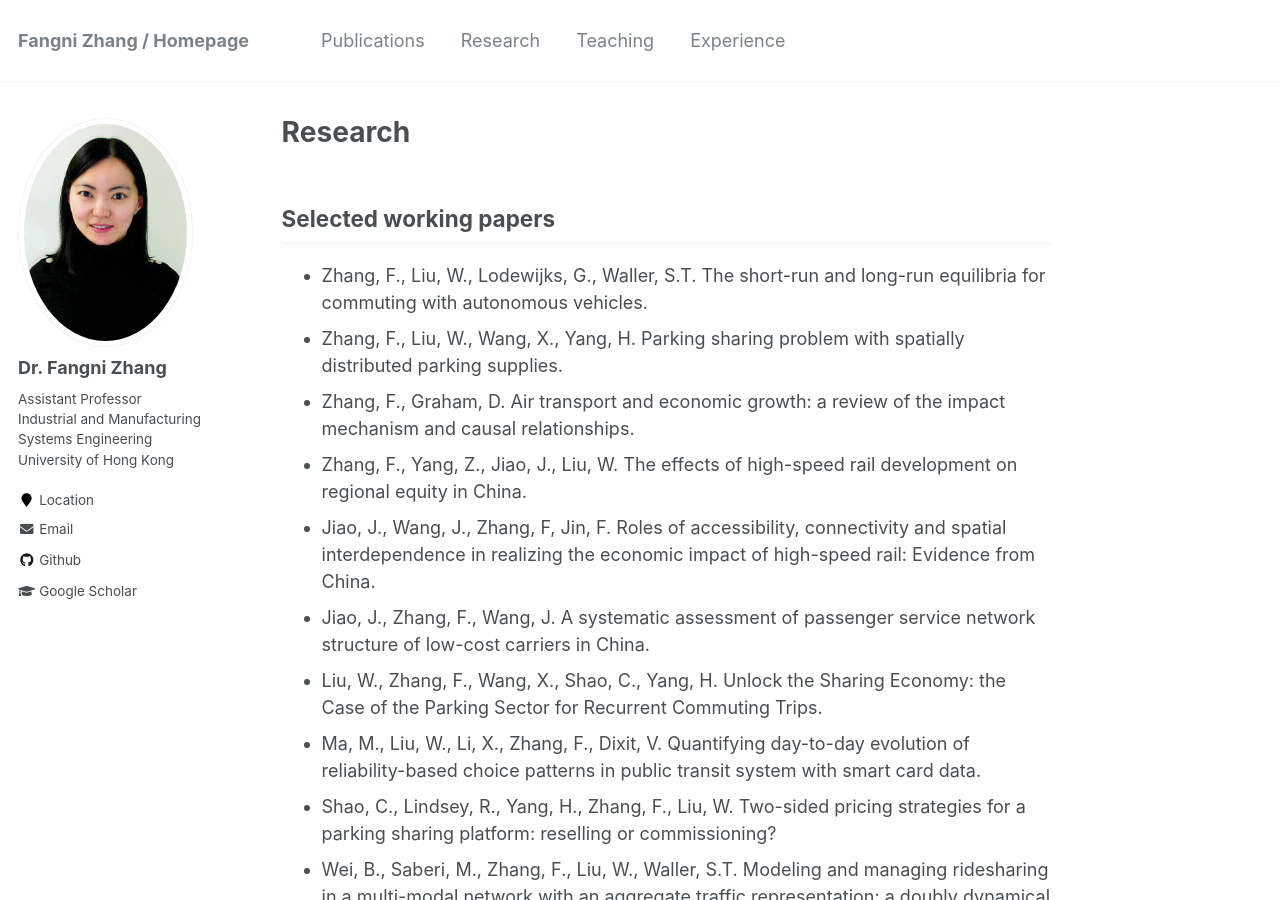
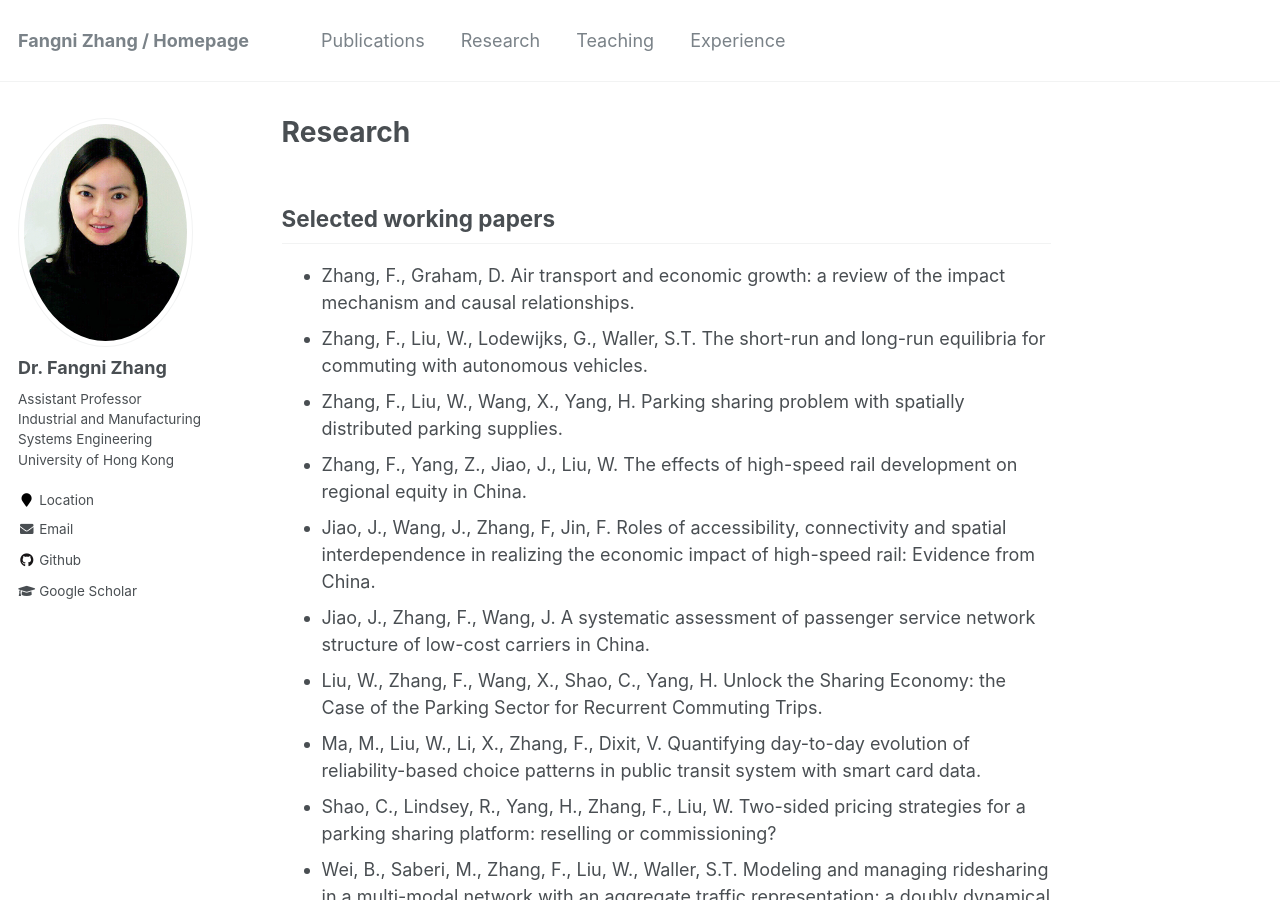
Before and after one commit to fangnizhang/fangnizhang.github.io, a Jekyll site: the page built from _pages/research.md, in a window 1280 px wide and 900 px high. Built offline with Jekyll 4.4.1, drawn with Linux system fonts in a browser that asks for light colours.

```diff
--- a/_pages/research.md
+++ b/_pages/research.md
@@ -6,9 +6,9 @@ author_profile: true
 
 Selected working papers
 ------------
+* Zhang, F., Graham, D. Air transport and economic growth: a review of the impact mechanism and causal relationships.
 * Zhang, F., Liu, W., Lodewijks, G., Waller, S.T. The short-run and long-run equilibria for commuting with autonomous vehicles.
 * Zhang, F., Liu, W., Wang, X., Yang, H. Parking sharing problem with spatially distributed parking supplies.
-* Zhang, F., Graham, D. Air transport and economic growth: a review of the impact mechanism and causal relationships.
 * Zhang, F., Yang, Z., Jiao, J., Liu, W. The effects of high-speed rail development on regional equity in China.
 * Jiao, J., Wang, J., Zhang, F, Jin, F. Roles of accessibility, connectivity and spatial interdependence in realizing the economic impact of high-speed rail: Evidence from China.
 * Jiao, J., Zhang, F., Wang, J. A systematic assessment of passenger service network structure of low-cost carriers in China.
```
